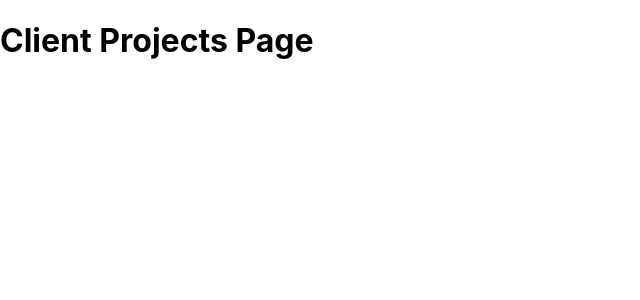
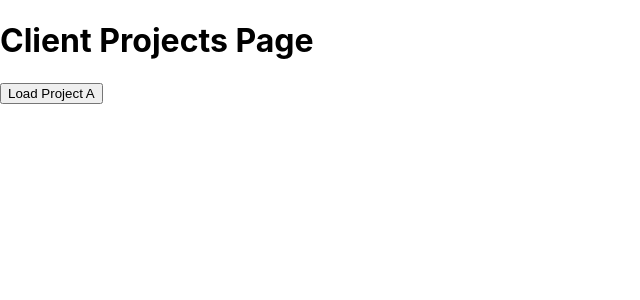
Before and after one commit to pRob3/nextjs-course, a Next.js app: page /clients/bro in a window 1280 px wide. Shown: the top 300 px of the page, without its empty margins (0-640 px from the left). Built offline with nearby package versions, Linux system fonts and the light colour scheme.

Commit message:
Navigating Programmatically

```diff
--- a/pages/clients/[id]/index.js
+++ b/pages/clients/[id]/index.js
@@ -1,7 +1,19 @@
+import { useRouter } from 'next/router';
+
 function ClientProjectsPage() {
+  const router = useRouter();
+
+  function loadProjectHandler() {
+    // send a request to the backend...
+
+    // navigate programmatically
+    router.push('/clients/max/projecta');
+  }
+
   return (
     <div>
       <h1>Client Projects Page</h1>
+      <button onClick={loadProjectHandler}>Load Project A</button>
     </div>
   );
 }
```
